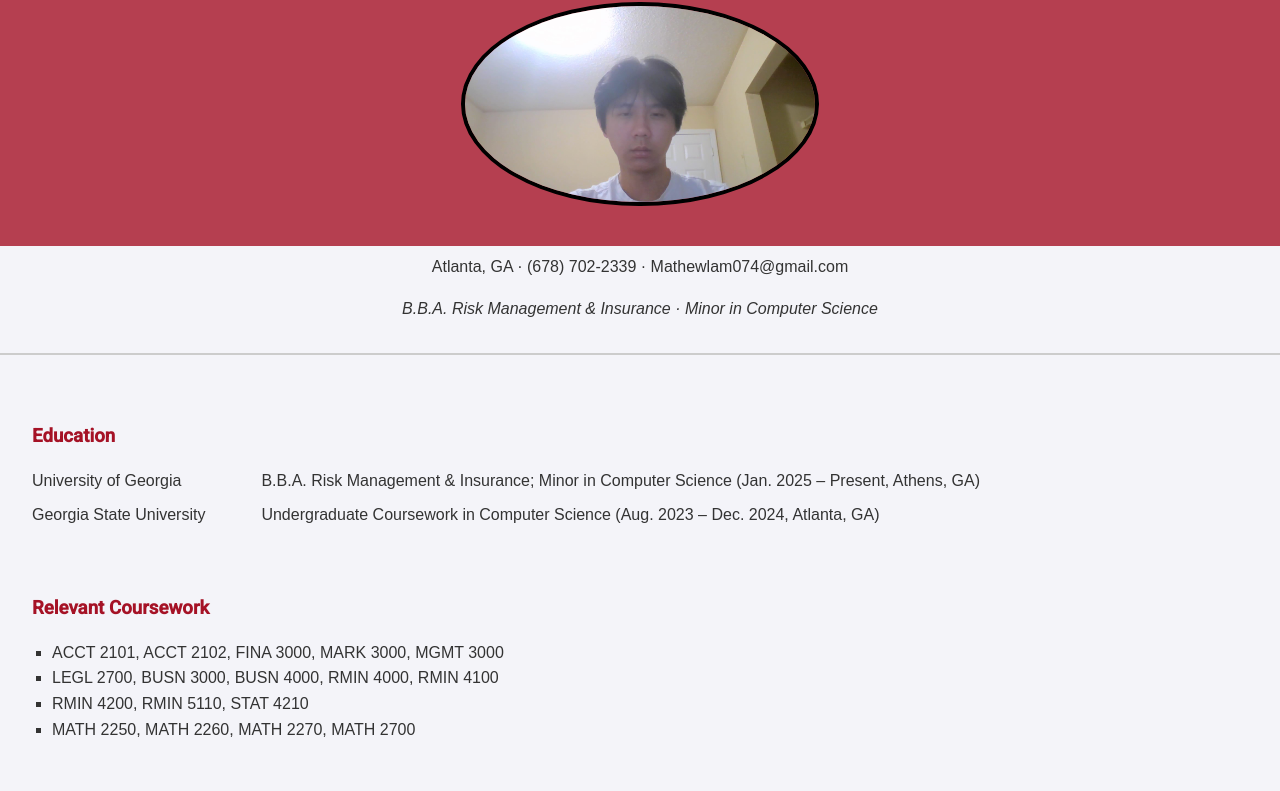
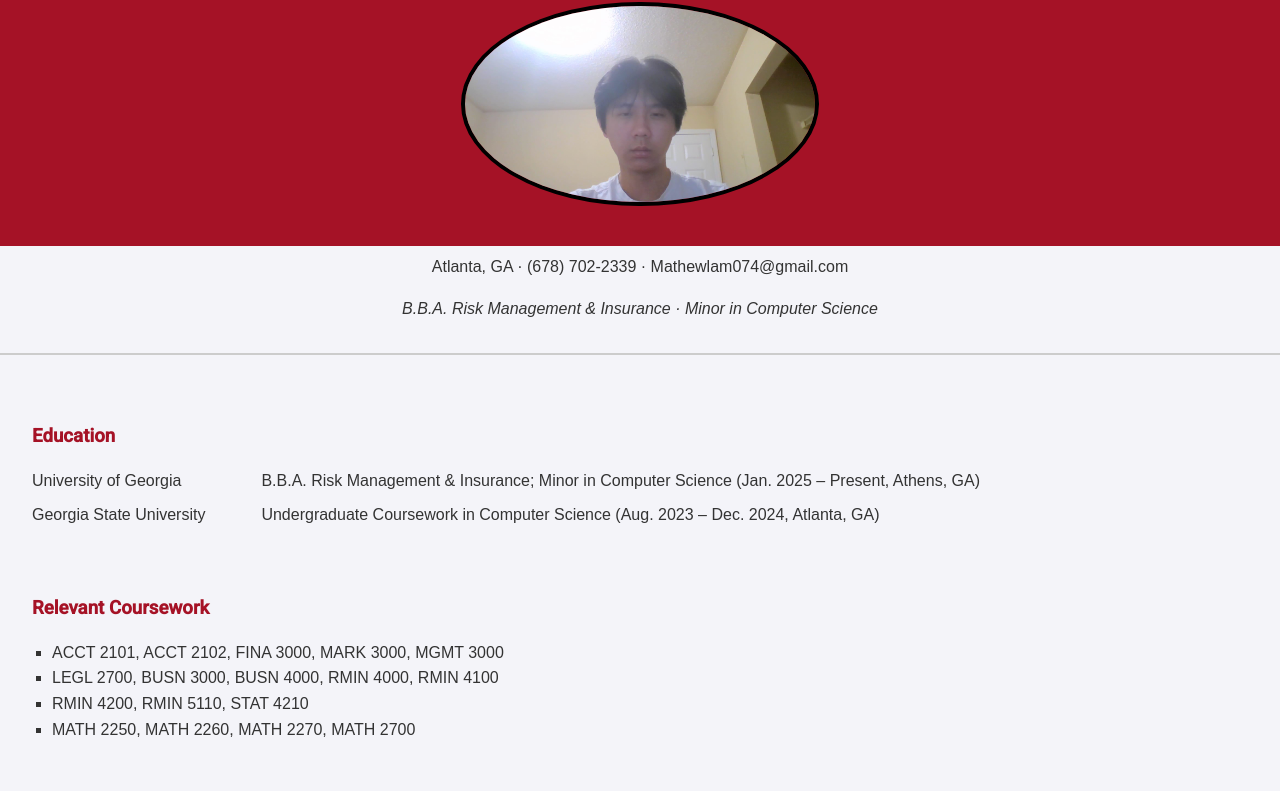
Before and after one commit to Mathew0-0/CSS-CV, a website: page index.html in a window 1280 px wide. Shown: the part 168-959 px from the top of the page. Drawn offline with Linux system fonts and the light colour scheme.

Commit message:
Update style.css

```diff
--- a/css/style.css
+++ b/css/style.css
@@ -6,18 +6,6 @@ body {
   line-height: 1.6;
   background: #f4f4f9;
   color: #333;
-  overflow-x: hidden;
-}
-
-/****************   Background Stars **********************/
-#stars {
-  position: fixed;
-  top: 0; left: 0;
-  width: 100%; height: 100%;
-  background: url("images/Stars.jpg") no-repeat center center;
-  background-size: cover;
-  z-index: -1; /* behind everything */
-  transition: transform 0.1s linear;
 }
 
 /****************   Nav Section **********************/
@@ -65,7 +53,7 @@ footer img {
 header {
   text-align: center;
   padding: 2rem 1rem;
-  background: #a51226cc; /* semi-transparent red so stars show */
+  background: #a51226;
   color: white;
 }
 
```
